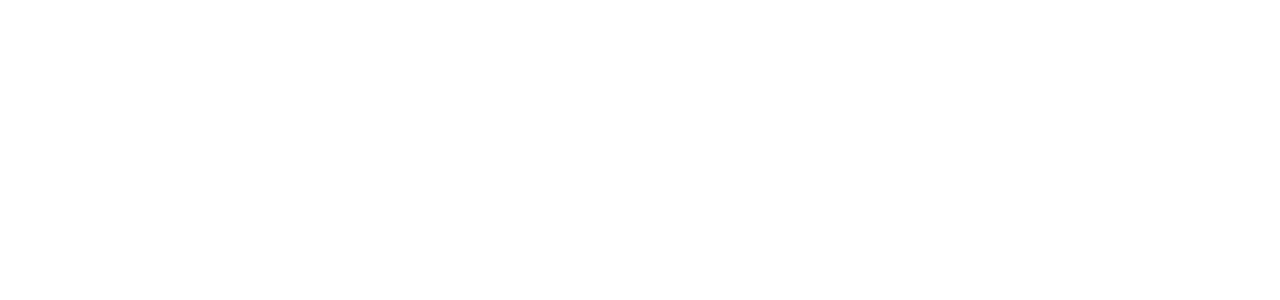
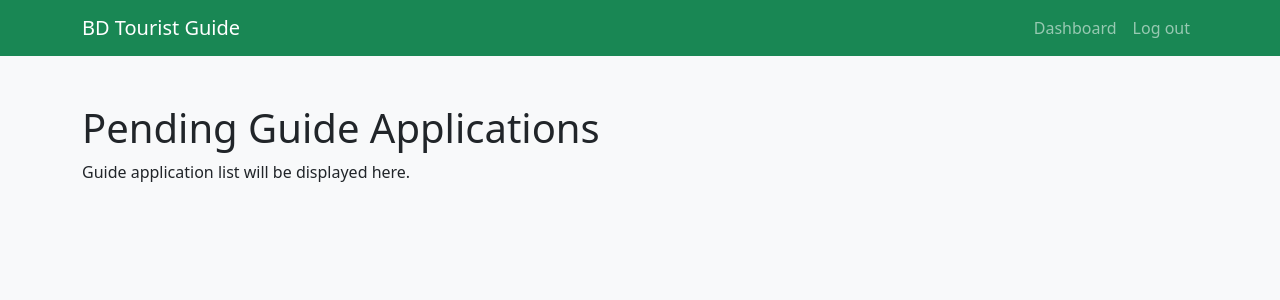
Before and after one commit to mdmhbllm/BD_Tourist_Guide, a Django app: page /accounts/admin/guide-applications/ in a window 1280 px wide. Before the commit the part shown is empty. Shown: the top 300 px of the page. Run offline with Django 5.2, Linux system fonts and the light colour scheme; the visitor is signed in with stand-in values (Sample User, id 1).

Commit message:
code for guide_application_list.html
guide application page code

```diff
--- a/templates/accounts/guide_application_list.html
+++ b/templates/accounts/guide_application_list.html
@@ -1 +1,10 @@
-<!-- Application list goes here -->
+{% extends "base.html" %}
+
+{% block title %}Guide Applications{% endblock %}
+
+{% block content %}
+<h1>Pending Guide Applications</h1>
+
+<p>Guide application list will be displayed here.</p>
+
+{% endblock %}
```
